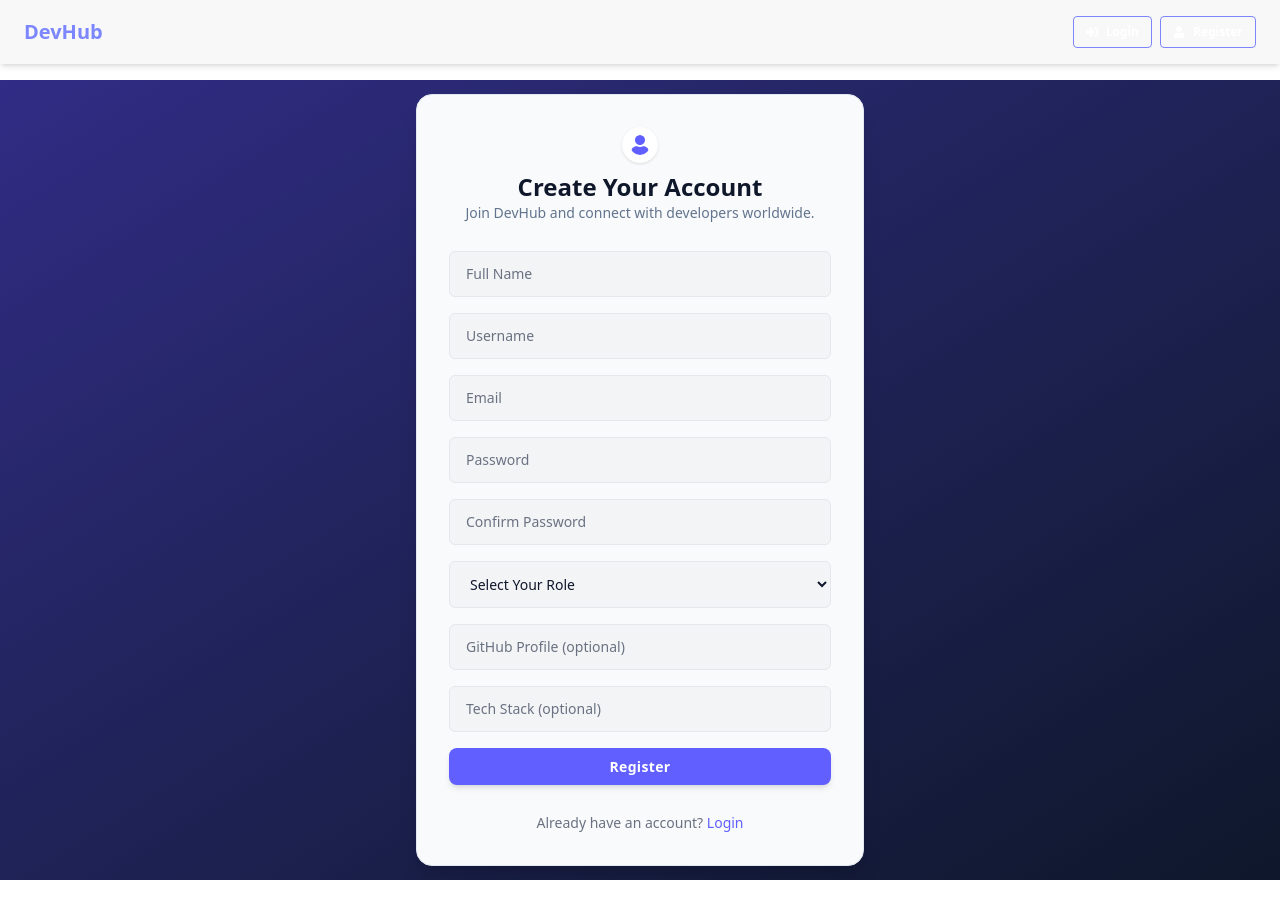
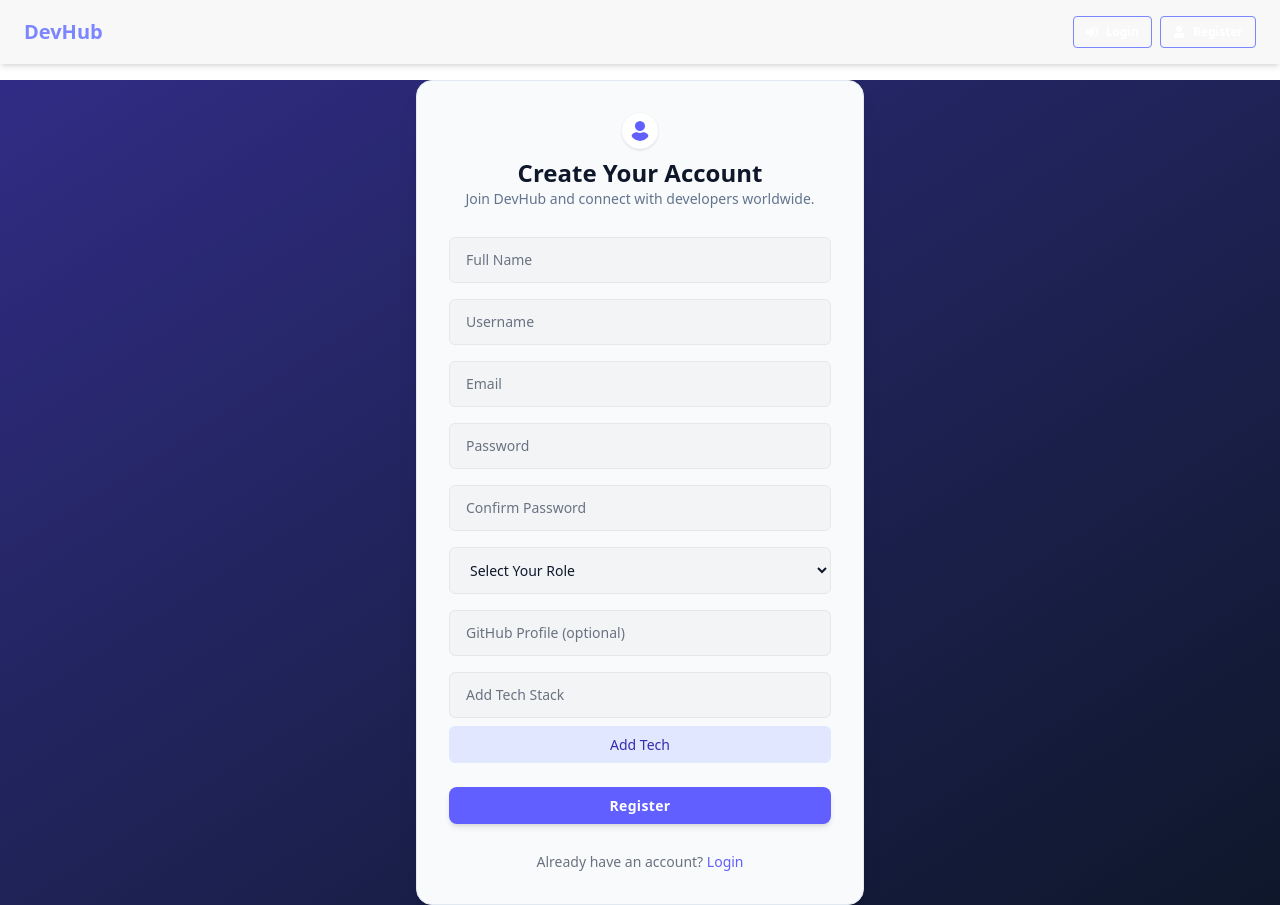
Before and after one commit to aaravvr/DevHub, a React (Vite) app in the folder frontend/: page /register in a window 1280 px wide. Before the commit the page ends 880 px from the top, so only its background shows below. Built offline with nearby package versions, Linux system fonts and the light colour scheme.

Commit message:
small register bug fixes

```diff
--- a/frontend/src/features/auth/authService.js
+++ b/frontend/src/features/auth/authService.js
@@ -4,7 +4,7 @@ const API_URL = import.meta.env.VITE_API_URL + '/api/users'
 
 // Register user
 const register = async (userData) => {
-        const response = await axios.post(API_URL, userData)
+        const response = await axiosInstance.post(API_URL, userData)
 
         if(response.data) {
             localStorage.setItem('user', JSON.stringify(response.data))
--- a/frontend/src/pages/Register.jsx
+++ b/frontend/src/pages/Register.jsx
@@ -5,6 +5,7 @@ import { toast } from 'react-toastify'
 import { FaUser } from 'react-icons/fa'
 import { register, reset } from '../features/auth/authSlice'
 import Spinner from '../components/Spinner'
+
 
 export default function Register() {
   const [formData, setFormData] = useState({
@@ -15,8 +16,10 @@ export default function Register() {
     password2: '',
     role: '',
     github: '',
-    techstack: '',
+    techstack: [],
   })
+
+  const [techInput, setTechInput] = useState('');
 
   const {
     full_name,
@@ -49,8 +52,23 @@ export default function Register() {
     }
   }, [isSuccess, user, navigate, dispatch])
 
-  const onChange = (e) =>
+  const onChange = (e) => {
     setFormData((prev) => ({ ...prev, [e.target.name]: e.target.value }))
+  }
+
+  const addTech = () => {
+    if (techInput.trim()) {
+      setFormData({ ...formData, techstack: [...formData.techstack, techInput.trim()] });
+      setTechInput('');
+    }
+  };
+
+  const removeTech = (indexToRemove) => {
+    setFormData({
+      ...formData,
+      techstack: formData.techstack.filter((_, index) => index !== indexToRemove),
+    });
+  };
 
   const onSubmit = (e) => {
     e.preventDefault()
@@ -154,13 +172,39 @@ export default function Register() {
               placeholder="GitHub Profile (optional)"
               className={inputStyle}
             />
-            <input
-              name="techstack"
-              value={techstack}
-              onChange={onChange}
-              placeholder="Tech Stack (optional)"
-              className={inputStyle}
-            />
+            <div>
+              <input
+                type="text"
+                value={techInput}
+                onChange={(e) => setTechInput(e.target.value)}
+                placeholder="Add Tech Stack"
+                className={inputStyle}
+              />
+              <button
+                type="button"
+                onClick={addTech}
+                className="mt-2 w-full bg-indigo-100 hover:bg-indigo-200 text-indigo-800 font-medium rounded-md px-4 py-2 transition"
+              >
+                Add Tech
+              </button>
+              <div className="mt-2 flex flex-wrap gap-2">
+                {techstack.map((tech, index) => (
+                  <span
+                    key={index}
+                    className="inline-flex items-center px-3 py-1 rounded-full bg-indigo-100 text-indigo-800 text-sm"
+                  >
+                    {tech}
+                    <button
+                      type="button"
+                      onClick={() => removeTech(index)}
+                      className="ml-2 text-red-500 hover:text-red-700"
+                    >
+                      X
+                    </button>
+                  </span>
+                ))}
+              </div>
+            </div>
 
             <button
               type="submit"
```
Also changed, not shown: 1 other file (tests, documents, lock files or other folders).
